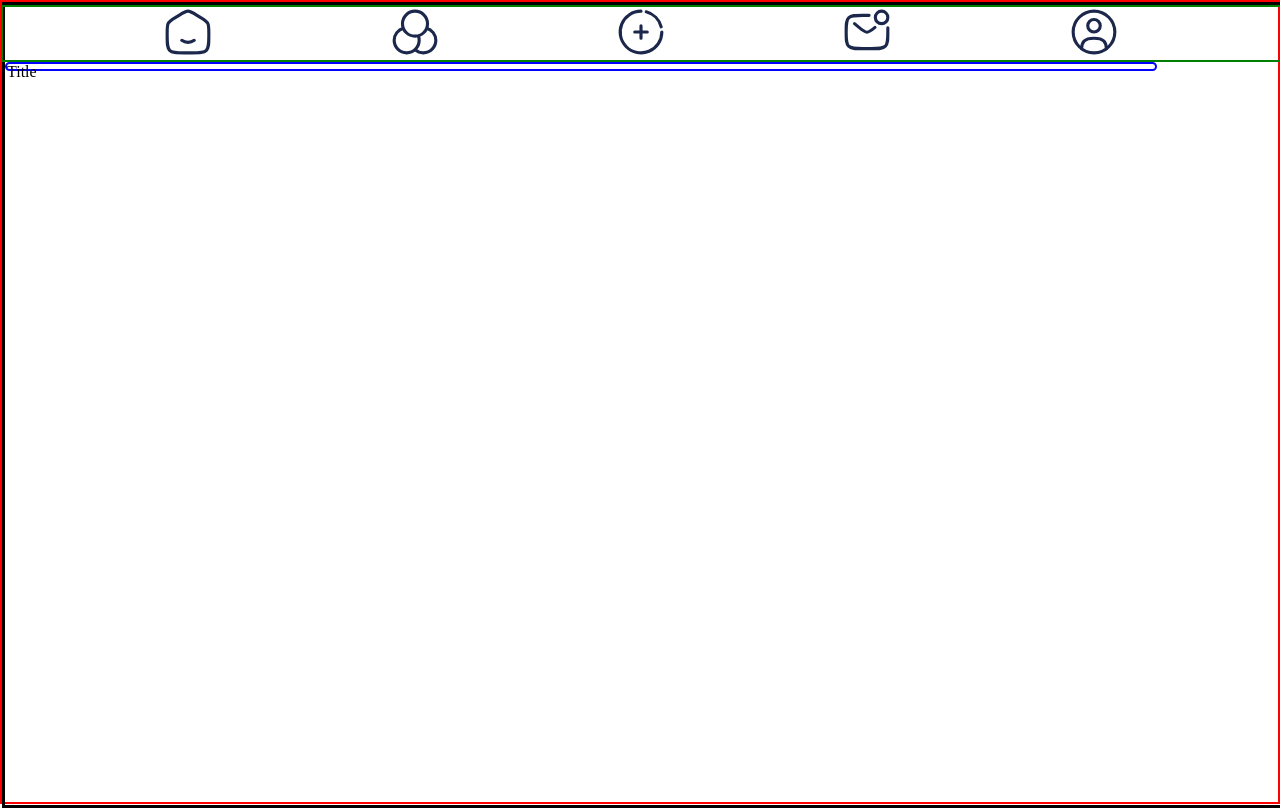
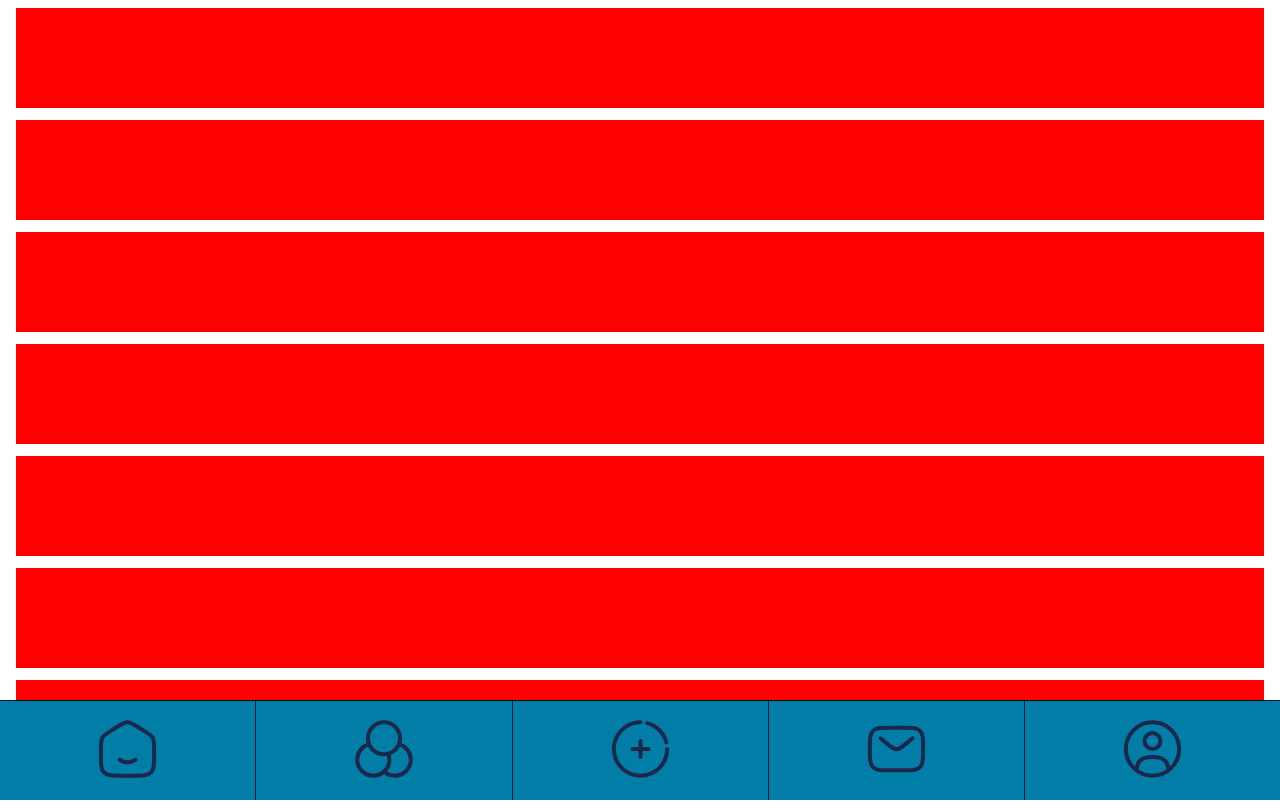
Before and after one commit to VincentDevelops/project-board, a plain HTML site: page pages/index.html in a window 1280 px wide. Drawn offline with Linux system fonts and the light colour scheme.

Commit message:
some basic layout changes

```diff
--- a/pages/index.html
+++ b/pages/index.html
@@ -10,20 +10,39 @@
 
     <div class="container flex">
         <div class="dashboard flex">
-            <div id="home"><img src="/assets/icons/home-smile-svgrepo-com.svg" alt="home" class="icon"></div>
-            <div id="community"><img src="/assets/icons/filters-svgrepo-com.svg" alt="community" class="icon"></div>
-            <div id="new"><img src="/assets/icons/traffic-economy-svgrepo-com.svg" alt="new" class="icon"></div>
-            <div id="messages"><img src="/assets/icons/letter-unread-svgrepo-com.svg" alt="messages" class="icon"></div>
-            <div id="profile"><img src="/assets/icons/user-circle-svgrepo-com.svg" alt="profile" class="icon"></div>
-            <div id="tasks"><img src="/assets/icons/checklist-svgrepo-com.svg" alt="tasks" class="icon"></div>
-            <div id="settings"><img src="/assets/icons/settings-svgrepo-com.svg" alt="settings" class="icon"></div>
+            <button class = "icon-button" id="home">
+                <img src="/assets/icons/home-smile-svgrepo-com.svg" alt="home" class="icon">
+            </button>
+            <button class = "icon-button" id="community">
+                <img src="/assets/icons/filters-svgrepo-com.svg" alt="community" class="icon">
+            </button>
+            <button class = "icon-button" id="new">
+                <img src="/assets/icons/traffic-economy-svgrepo-com.svg" alt="new" class="icon">
+            </button>
+            <button class = "icon-button" id="messages">
+                <img src="/assets/icons/letter-svgrepo-com.svg" alt="messages" class="icon">
+            </button>
+            <button class = "icon-button" id="profile">
+                <img src="/assets/icons/user-circle-svgrepo-com.svg" alt="profile" class="icon">
+            </button>
+            <button class = "icon-button" id="tasks">
+                <img src="/assets/icons/checklist-svgrepo-com.svg" alt="tasks" class="icon">
+            </button>
+            <button class = "icon-button" id="settings">
+                <img src="/assets/icons/settings-svgrepo-com.svg" alt="settings" class="icon">
+            </button>
         </div>
 
         <main class="container-main grid">
-            <div class="card flex">
-                <div class="title">Title</div>
-                <div class="description"></div>
-            </div>
+            <div class="item"></div>
+            <div class="item"></div>
+            <div class="item"></div>
+            <div class="item"></div>
+            <div class="item"></div>
+            <div class="item"></div>
+            <div class="item"></div>
+            <div class="item"></div>
+            <div class="item"></div>
         </main>
 
 
--- a/styles/style.css
+++ b/styles/style.css
@@ -1,33 +1,55 @@
 @import 'meyer-reset.css';
+
+:root {
+    --primary-color: #00a7e1;
+    --secondary-color: #003459;
+    --complementary-color: #007ea7;
+    --dark-color: #00171F;
+    --light-color: #FFFFFF;
+
+}
 
 body {
     height: 100vh;
-    border: 2px solid red;
 }
 
 .flex {
     display: flex;
 }
 
+.grid {
+    display: grid;
+}
+
 .container {
     height: 100%;
     width: 100%;
-    border: 3px solid black;
     flex-direction: column;
 }
 
 .dashboard {
     width: 100%;
     height: fit-content;
-    align-self: flex-end;
-    gap: 1rem;
-    border: 2px solid green;
-    justify-content: space-evenly
+    position: absolute;
+    bottom: 0;
+}
+
+.icon-button {
+    width: 100%;
+    padding: 1rem;
+    background-color: var(--complementary-color);
+    border-top: 1px solid var(--dark-color);
+}
+
+.dashboard > .icon-button + .icon-button {
+  border-left: 1px solid var(--dark-color);
 }
 
 .icon {
-    height: 50px
+    height: clamp(3rem, 4rem, 5rem);
+    width: 100%;
 }
+
 
 #tasks {
     display: none;
@@ -37,12 +59,23 @@ body {
     display: none;
 }
 
+.container-main {
+    height: 100%;
+    background-color: var(--light-color);
+    overflow: auto;
+    grid-template-columns: 100%;
+    gap: .75rem;
+    -ms-overflow-style: none;  /* Internet Explorer 10+ */
+    scrollbar-width: none;  /* Firefox, Safari 18.2+, Chromium 121+ */
+    padding: .5rem 1rem;
+}
 
-.card {
-    width: 90%;
-    height: 25%;
-    align-self: flex-start;
-    border: 2px solid blue;
-    align-self: center;
-    border-radius: 1.5rem;
+.container-main::-webkit-scrollbar {
+    display: none;  /* Older Safari and Chromium */
 }
+
+.item {
+    width: 100%;
+    height: 100px;
+    background-color: red;
+}
```
